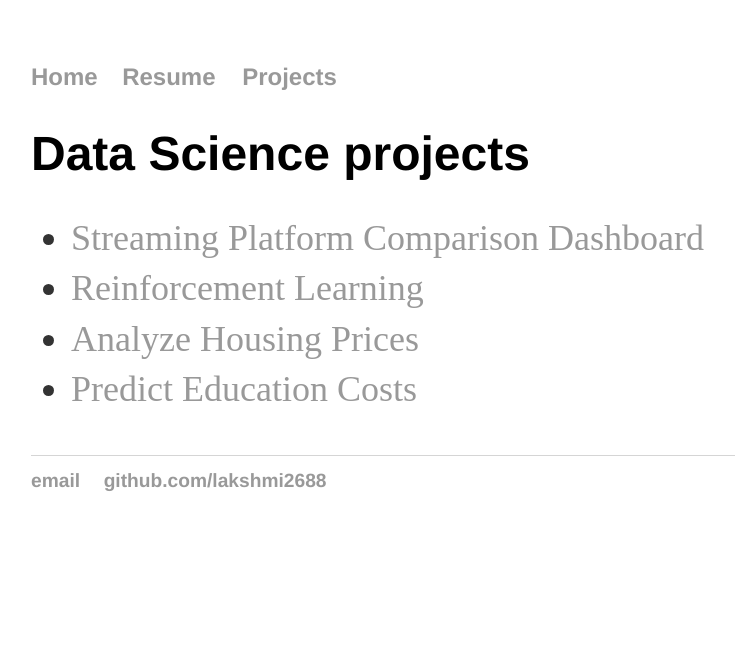
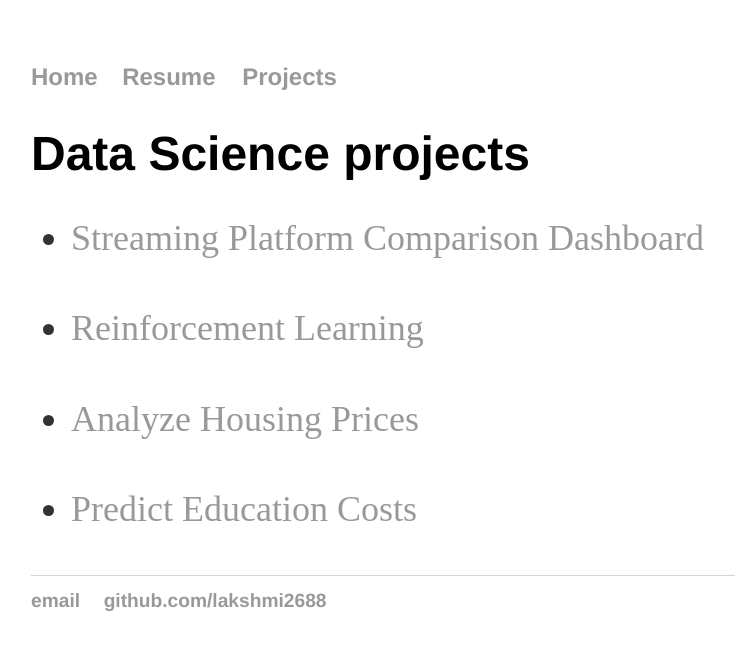
Before and after one commit to lakshmi2688/lakshmi2688.github.io, a Jekyll site: the page built from project/index.html, in a window 1280 px wide. Shown: the top 650 px of the page, without its empty margins (161-896 px from the left). Built offline with Jekyll 4.4.1, drawn with Linux system fonts in a browser that asks for light colours.

Commit message:
Update main.css

```diff
--- a/css/main.css
+++ b/css/main.css
@@ -43,8 +43,6 @@ ul.posts {
 }
 
 ul.posts li {
-    list-style: disc;
+    margin: 20px auto 40px;
     font-size: 1.5em;
-    line-height: 1.4em;
-    color: #333;
 }
```
